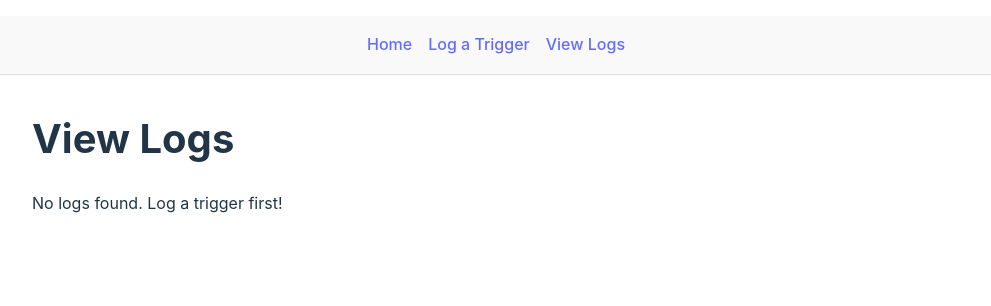
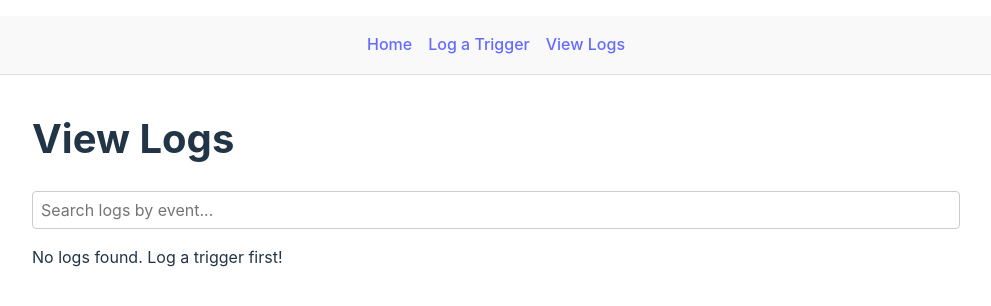
Before and after one commit to ibexmonj/TriggerMap, a React (Vite) app: page /view-logs in a window 1280 px wide. Shown: the top 306 px of the page, without its empty margins (144-1135 px from the left). Built offline with nearby package versions, Linux system fonts and the light colour scheme.

Commit message:
search, filter on event

```diff
--- a/src/pages/ViewLogs.tsx
+++ b/src/pages/ViewLogs.tsx
@@ -14,7 +14,8 @@ interface TriggerFormData {
 }
 
 const ViewLogs: React.FC = () => {
-  const [logs, setLogs] = useState<TriggerFormData[]>([]);
+const [logs, setLogs] = useState<TriggerFormData[]>([]);
+const [searchQuery, setSearchQuery] = useState<string>('');
 
   // Load logs from LocalStorage on component mount
   useEffect(() => {
@@ -23,6 +24,10 @@ const ViewLogs: React.FC = () => {
       setLogs(JSON.parse(stored));
     }
   }, []);
+
+  const filteredLogs = logs.filter(log =>
+    log.event.toLowerCase().includes(searchQuery.toLowerCase())
+  );
 
   // Delete a single log by index
   const handleDelete = (indexToDelete: number) => {
@@ -68,12 +73,22 @@ const ViewLogs: React.FC = () => {
         </button>
       )}
 
+<div style={{ marginBottom: '1rem' }}>
+  <input
+    type="text"
+    placeholder="Search logs by event..."
+    value={searchQuery}
+    onChange={(e) => setSearchQuery(e.target.value)}
+    style={{ padding: '0.5rem', width: '100%', borderRadius: '4px', border: '1px solid #ccc' }}
+  />
+</div>
 
-      {logs.length === 0 ? (
+
+      {filteredLogs.length === 0 ? (
         <p>No logs found. Log a trigger first!</p>
       ) : (
         <ul style={{ listStyle: 'none', padding: 0 }}>
-          {logs.map((log, index) => (
+          {filteredLogs.map((log, index) => (
             <li
               key={index}
               style={{
```
